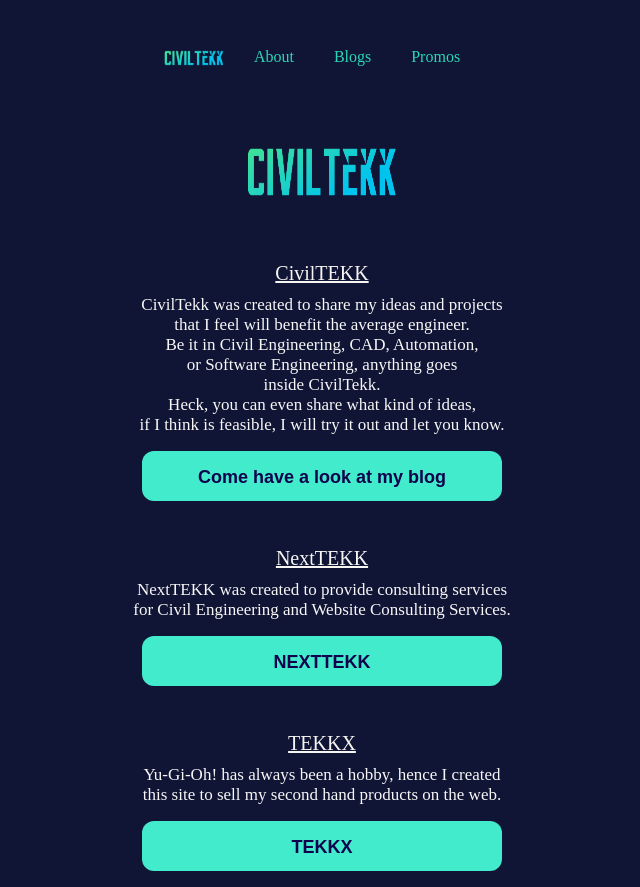
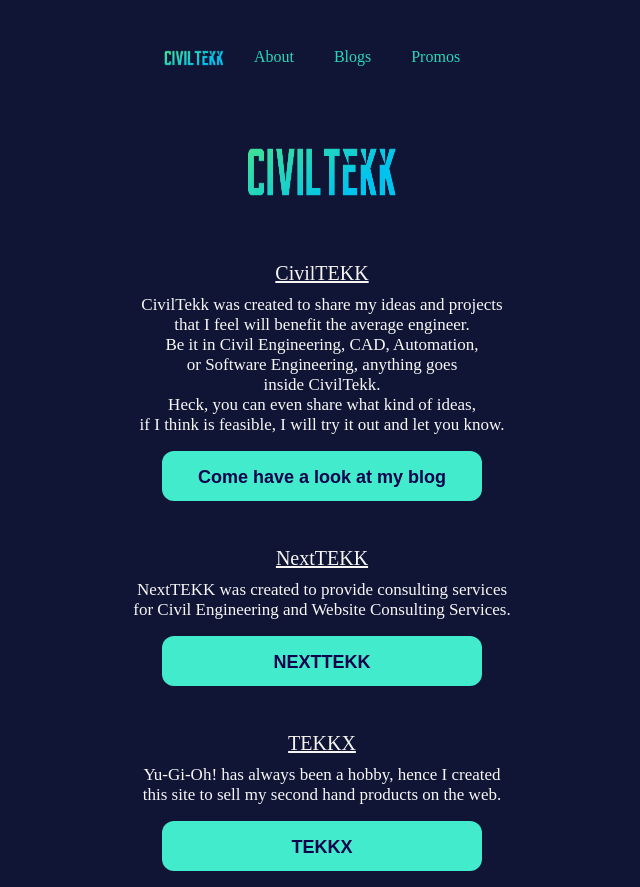
Before and after one commit to shermainelim/Kk, a React (Create React App) app: page /blogs in a window 1280 px wide. Shown: the whole page, without its empty margins (318-958 px from the left). Built offline with nearby package versions, Linux system fonts and the light colour scheme.

Commit message:
Update CustomButton.scss

```diff
--- a/src/shared/CustomButton.scss
+++ b/src/shared/CustomButton.scss
@@ -8,7 +8,7 @@
   margin: 1rem;
   outline: none;
   border-radius: 12px;
-  min-width: 360px;
+  min-width: 320px;
   height: 50px;
   font-weight: 600;
 }
```
